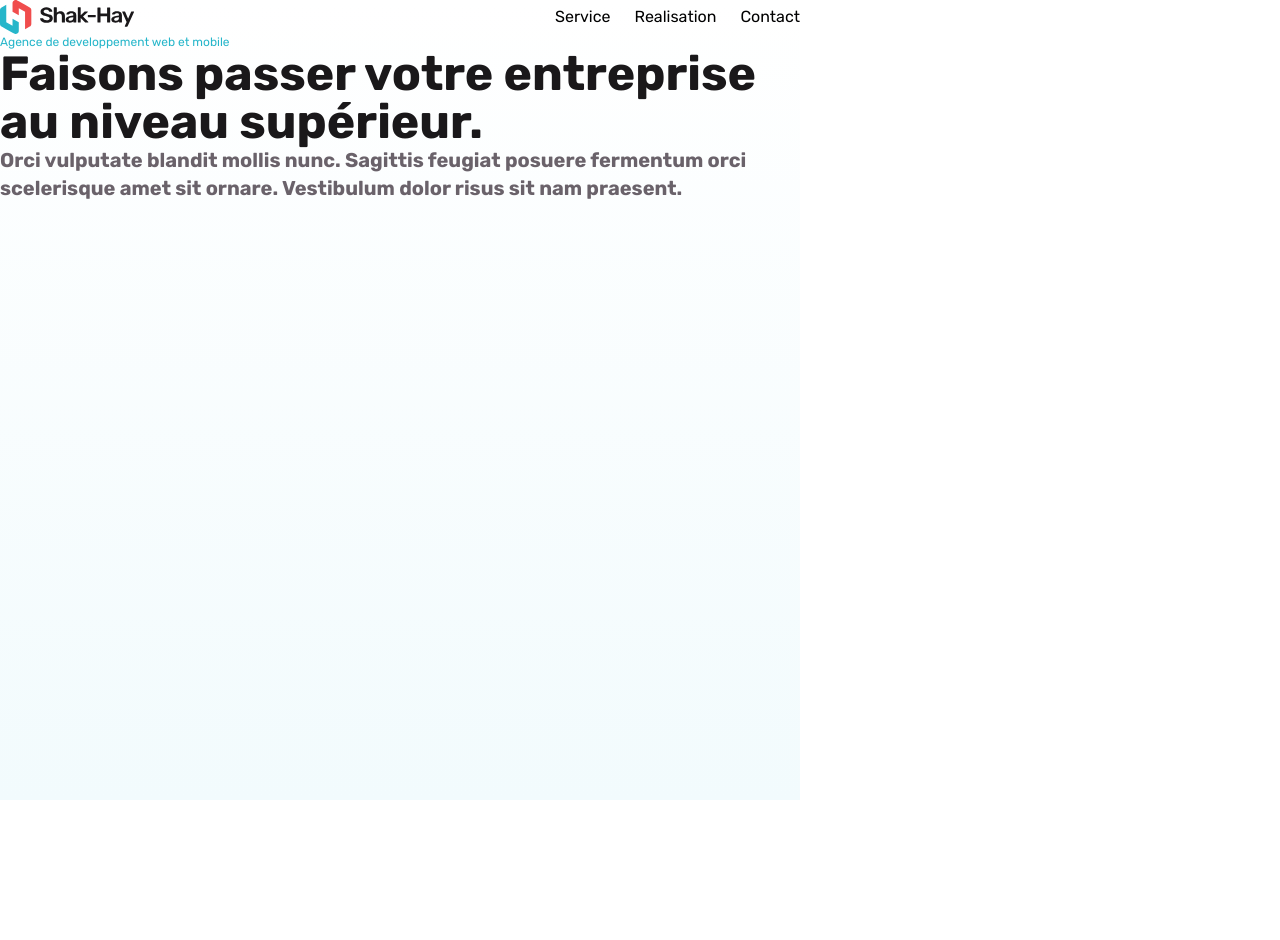
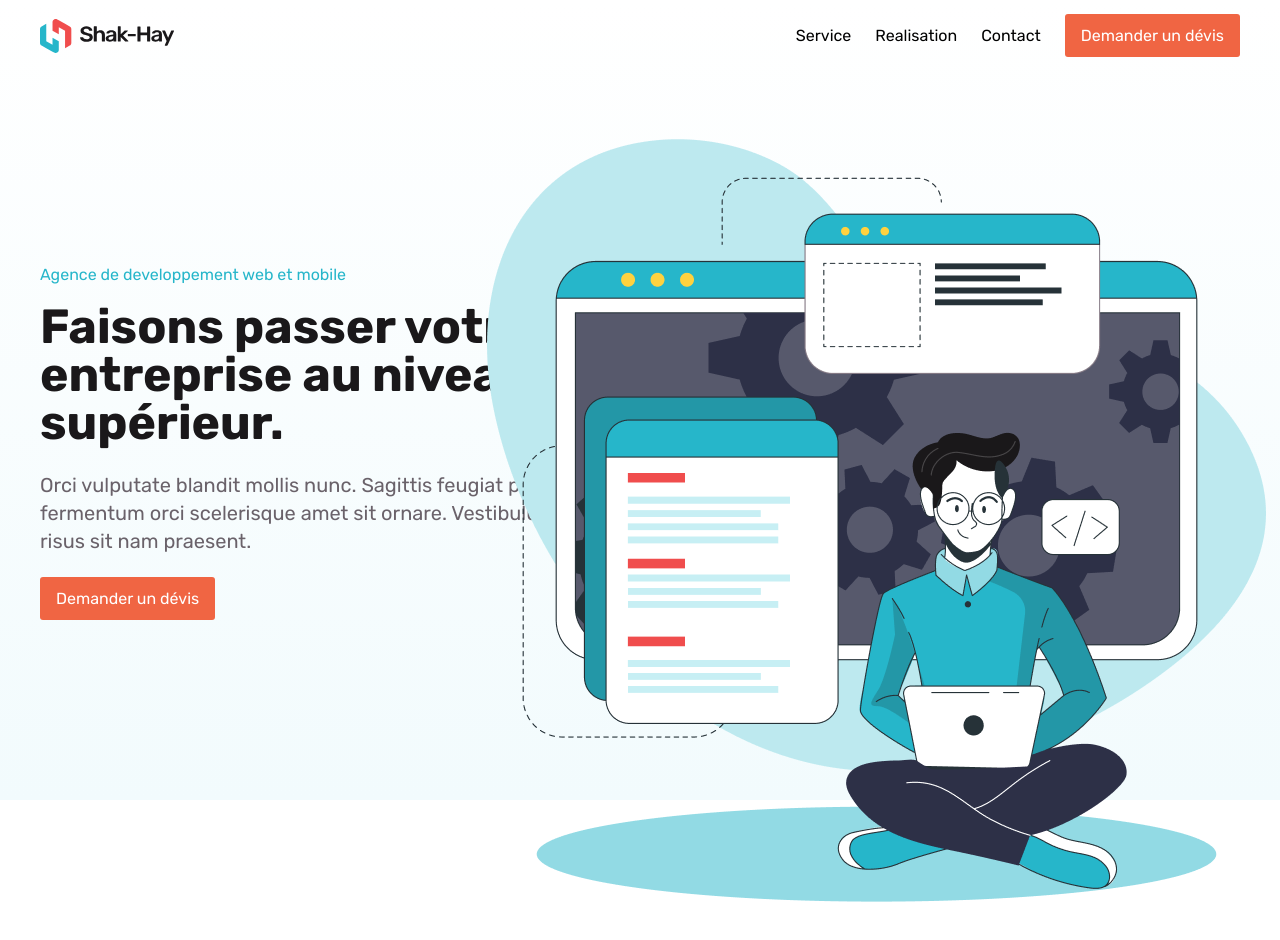
Before and after one commit to raz-manoa/shak-hay, a React (Vite) app: page / in a window 1280 px wide. Shown: the top 940 px of the page. Before the commit the page ends 800 px from the top, so only its background shows below. Built offline with nearby package versions, Linux system fonts and the light colour scheme.

Commit message:
finish hero

```diff
--- a/src/_components/common/appHeading/AppHeading.module.scss
+++ b/src/_components/common/appHeading/AppHeading.module.scss
@@ -1,14 +1,33 @@
+.AppHeading {
+  @apply flex flex-col justify-center;
+  display: flex;
+  flex-direction: column;
+}
+
 .categ {
-  @apply font-medium text-xs;
+  @apply font-normal text-base;
   color: var(--blue1);
+  font-weight: 400;
+  font-size: 1rem;
+  line-height: 1.5rem;
+  margin: 0;
 }
 
 .title {
   @apply font-bold text-5xl;
   color: var(--grey-sh-1);
+  font-weight: 700;
+  font-size: 3rem;
+  line-height: 1;
+  margin: 16px 0 24px;
+
 }
 
 .desc {
-  @apply font-bold text-xl;
+  @apply font-normal text-xl;
   color: var(--grey-sh-4);
+  font-weight: 400;
+  font-size: 1.25rem;
+  line-height: 1.75rem;
+  margin-bottom: 22px;
 }
--- a/src/_components/common/appHeading/AppHeading.tsx
+++ b/src/_components/common/appHeading/AppHeading.tsx
@@ -1,5 +1,6 @@
 import { ReactNode } from "react";
 import style from "./AppHeading.module.scss";
+import classNames from "classnames";
 interface AppHeadingProps {
 
   category?: string;
@@ -13,7 +14,7 @@ export default function AppHeading(props: AppHeadingProps) {
   const { category, title, className, description, children } = props;
 
   return (
-    <div className={className}>
+    <div className={classNames(className, style.AppHeading)}>
       <p className={style.categ}>{category}</p>
       <h2 className={style.title}>{title}</h2>
       <p className={style.desc}>{description}</p>
--- a/src/_components/common/navBar/NavBar.tsx
+++ b/src/_components/common/navBar/NavBar.tsx
@@ -2,6 +2,8 @@ import Container from "../container/Container"
 import style from "./Navbar.module.scss"
 import Logo from "../../Icons/ShakHayBigLogo"
 import Navigation from "../../display/nav/Nav"
+import AppButton from "../../display/button/AppButton"
+
 
 export default function NavBar() {
   return (
@@ -9,7 +11,7 @@ export default function NavBar() {
       <Logo />
       <div>
         <Navigation>
-
+          <AppButton label="Demander un dévis"></AppButton>
         </Navigation>
       </div>
     </Container>
--- /dev/null
+++ b/src/_components/display/button/AppButton.module.scss
@@ -0,0 +1,12 @@
+.btn {
+  padding: 12px 16px;
+  align-items: center;
+  color: var(--white);
+  font-size: 16px;
+  font-style: normal;
+  font-weight: 400;
+  line-height: normal;
+  background-color: var(--orange);
+  border-radius: 3px;
+  border: inherit;
+}
--- /dev/null
+++ b/src/_components/display/button/AppButton.tsx
@@ -0,0 +1,23 @@
+import { ReactNode } from "react";
+import style from "./AppButton.module.scss";
+
+interface AppButtonProps {
+  label: string;
+  children?: ReactNode;
+  onClick?: () => void;
+  // onChange?: (event: React.ChangeEvent<HTMLInputElement>) => void;
+}
+
+export default function AppButton(props: AppButtonProps) {
+  const {
+    label,
+    children,
+    onClick,
+  } = props
+  return (
+    <div >
+      <button className={style.btn} type="button" onClick={onClick}
+      > {children} {label}</button>
+    </div>
+  )
+}
--- a/src/_components/display/nav/Nav.module.scss
+++ b/src/_components/display/nav/Nav.module.scss
@@ -26,6 +26,7 @@ a {
 } */
 nav {
   display: flex;
+  align-items: center;
   position: relative;
   gap: 24px;
 }
--- a/src/sections/hero/Hero.module.scss
+++ b/src/sections/hero/Hero.module.scss
@@ -1,5 +1,27 @@
 .hero {
+  display: flex;
+  flex-direction: column;
   height: 100vh;
-  width: 100vh;
   background: linear-gradient(180deg, rgba(255, 255, 255, 0.00) 0%, #F2FBFD 100%);
+  position: relative;
+
+
+  &__header {
+    padding: 14px 0;
+  }
+
+  &__cover {
+    height: 90vh;
+
+    &__title {
+      margin-top: 192px;
+      max-width: 590px;
+    }
+
+    &__picCover {
+      position: absolute;
+      top: 64px;
+      right: -20px;
+    }
+  }
 }
--- a/src/sections/hero/section.tsx
+++ b/src/sections/hero/section.tsx
@@ -1,25 +1,31 @@
 import AppHeading from "../../_components/common/appHeading/AppHeading";
+import Container from "../../_components/common/container/Container";
 import NavBar from "../../_components/common/navBar/NavBar";
+import AppButton from "../../_components/display/button/AppButton";
 import style from "./Hero.module.scss";
+import picCover from "../../assets/developer-activity-animate 1.png";
 
 
 export default function Hero() {
   return (
-    <>
-      <div className={style.hero}>
+    <section className={style.hero}>
+      <div className={style.hero__header}>
         <NavBar></NavBar>
-        <div>
+      </div>
+      <div className={style.hero__cover}>
+        <Container>
           <AppHeading
-            className={style.s}
+            className={style.hero__cover__title}
             category="Agence de developpement web et mobile"
             title="Faisons passer votre entreprise au niveau supérieur."
             description="Orci vulputate blandit mollis nunc. Sagittis feugiat posuere fermentum orci scelerisque amet sit ornare. Vestibulum dolor risus sit nam praesent.
             "
           >
-
+            <AppButton label="Demander un dévis"></AppButton>
           </AppHeading>
-        </div>
+        </Container>
+        <img className={style.hero__cover__picCover} src={picCover} alt="cover" />
       </div>
-    </>
+    </section>
   )
 }
```
Also changed, not shown: src/assets/developer-activity-animate 1.png (added).
